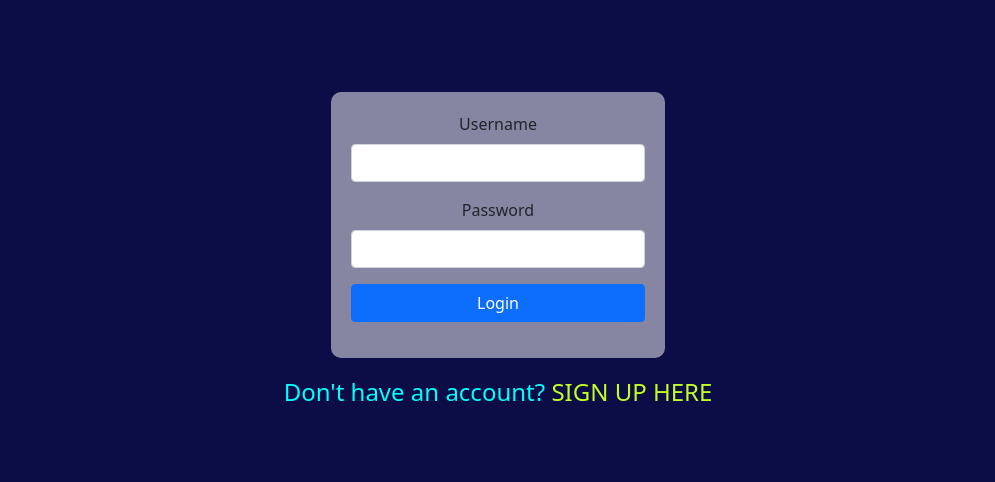
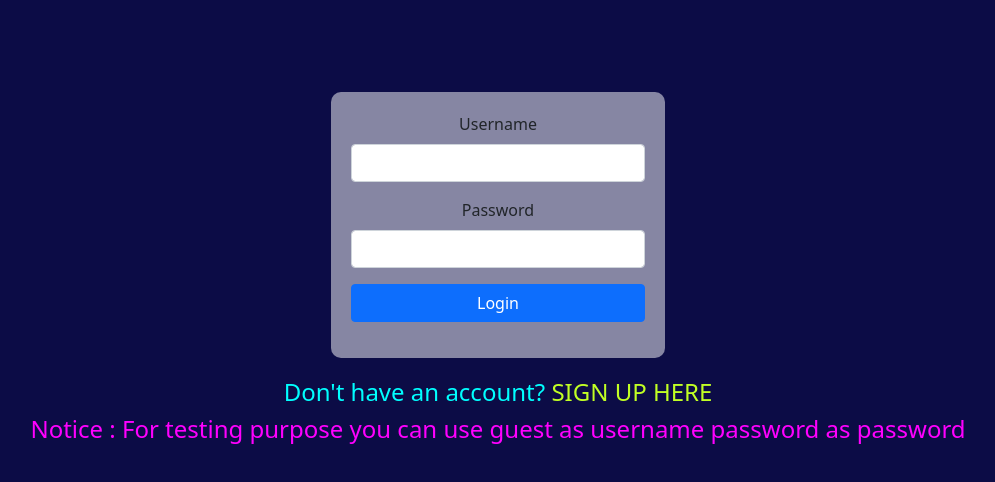
Before and after one commit to MoSalah001/twitterClone, a website: page public/js/index.html in a window 1280 px wide. Shown: the part 104-586 px from the top of the page, without its empty margins (142-1137 px from the left). Drawn offline with nearby package versions, Linux system fonts and the light colour scheme; files that its build step writes are made by us from their sources; files whose address does not match are found by name.

Commit message:
write notice line

```diff
--- a/public/css/lgn.css
+++ b/public/css/lgn.css
@@ -21,6 +21,14 @@ h4 a {
     text-decoration: none;
     color: rgb(241, 255, 47);
     animation: glowing-link 4s linear infinite;
+}
+
+#notice {
+    color:magenta;
+}
+
+#testCredenitals {
+    color: lime;
 }
 
 a:hover {
--- a/public/js/index.html
+++ b/public/js/index.html
@@ -27,6 +27,7 @@
           </form>
           <p class="lead" id="err"></p>
           <h4>Don't have an account? <a href="./js/reg.html"> SIGN UP HERE </a>
+          <h4 id="notice">Notice : For testing purpose you can use <span id="testCredentials">guest</span> as username <span id="testCredentials">password</span> as password</h4>
     </div>
 <script src="./js/login.js" type="module"></script>
 </body>
```
